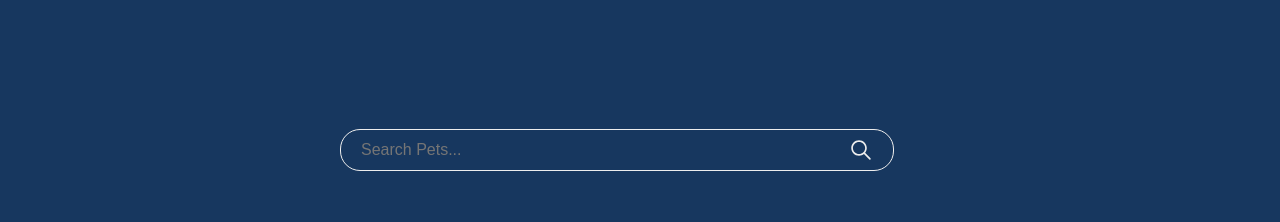
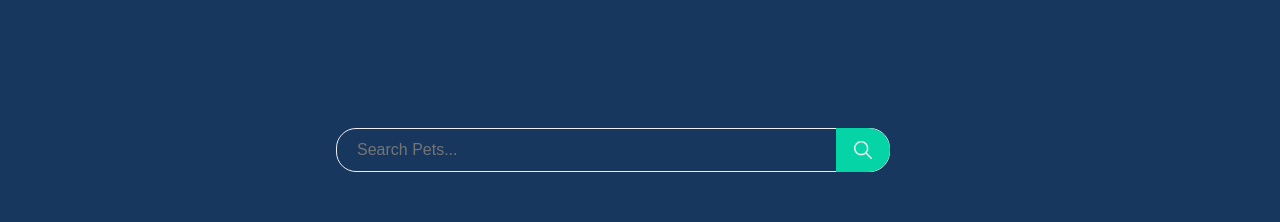
Before and after one commit to mel-michael/pet-manager-mhw, a React (Create React App) app: page / in a window 1280 px wide. Shown: the top 222 px of the page. Built offline with nearby package versions, Linux system fonts and the light colour scheme.

Commit message:
Update search icon to a button

```diff
--- a/src/App.css
+++ b/src/App.css
@@ -10,7 +10,7 @@
 
 .search_input {
   font-size: 16px;
-  height: 30px;
+  height: 32px;
   width: 40%;
   border: 1px solid #eee;
   border-radius: 20px;
@@ -23,12 +23,21 @@
 .search_icon {
   display: flex;
   align-items: center;
-  padding: 0 10px;
+  padding: 10px 15px;
+  border: 0;
+  border-top-right-radius: 24px;
+  border-bottom-right-radius: 24px;
   cursor: pointer;
   outline: 0;
   color: #eee;
   position: relative;
-  left: -56px;
+  left: -54px;
+  background: rgba(5, 213, 166, 1);
+  font-size: 24px;
+}
+
+.search_icon:hover {
+  background: rgba(5, 213, 166, 0.6);
 }
 
 .filter_section {
--- a/src/components/PetList.js
+++ b/src/components/PetList.js
@@ -82,7 +82,7 @@ class PetList extends PureComponent {
             className="search_input" value={searchValue}
             onChange={this.handleChange}
           />
-          <span className="search_icon" onClick={this.handleSearch}><IoIosSearch /></span>
+          <button className="search_icon" onClick={this.handleSearch}><IoIosSearch /></button>
         </header>
         <div className="filter_section">
           <h4>Type</h4>
```
